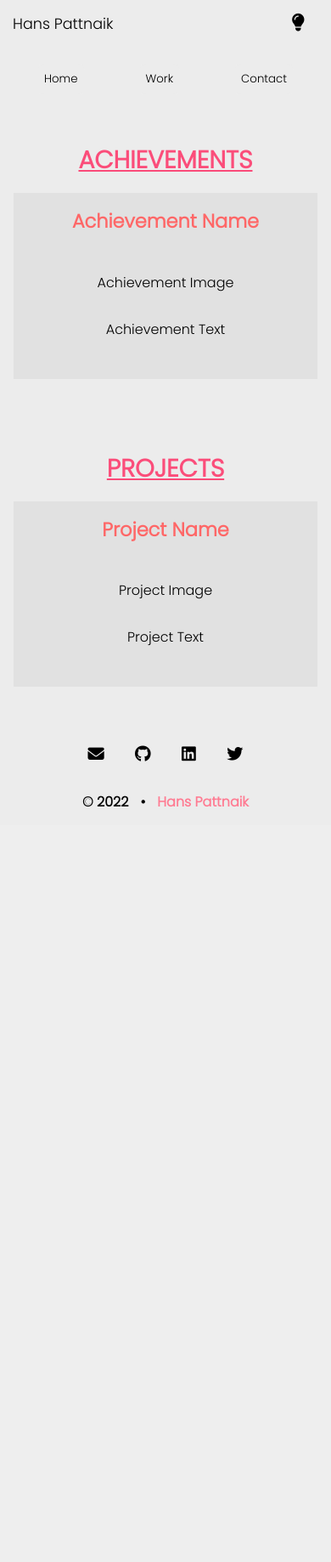
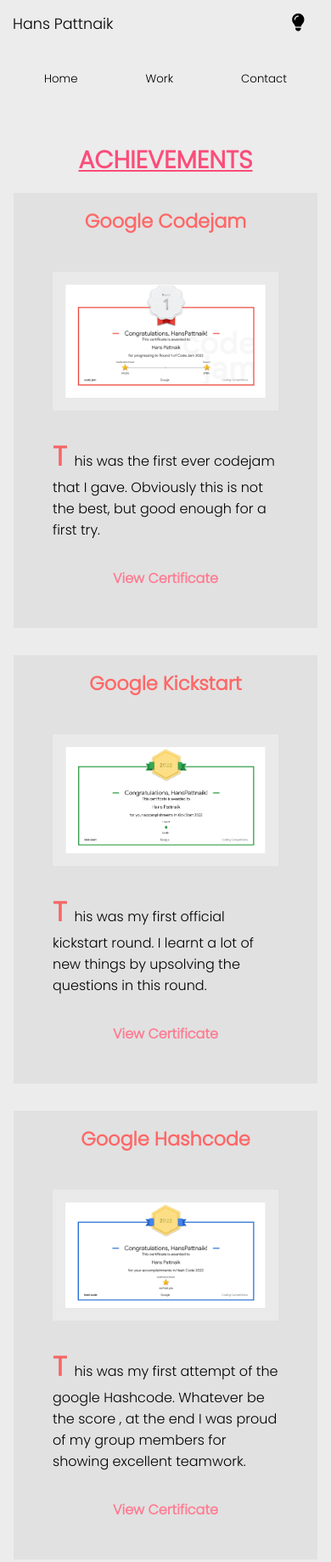
Before and after one commit to HANS-2002/HANS-2002.github.io, a plain HTML site: page work.html in a window 390 px wide. Shown: the top 1838 px of the page at 85% size. Before the commit the page ends 971 px from the top, so only its background shows below. Drawn offline with Linux system fonts and the light colour scheme.

Commit message:
work update
Added some projects and achievements in the work page.

```diff
--- a/assets/styles/work.css
+++ b/assets/styles/work.css
@@ -20,7 +20,7 @@
     padding: 1rem;
 }
 
-.main .workBox .workName, .workDescription, .workImage, .workText{
+.main .workBox .workName, .workDescription, .workImage, .workText, p{
     background: transparent;
 }
 
@@ -29,12 +29,37 @@
     font-weight: 900;
     font-size: 1.4rem;
     margin-bottom: 0.8rem;
+    padding-left: 1.2rem;
 }
 
 .main .workBox .workDescription{
     display: flex;
     flex-direction: row;
 }
+
+.main .workBox .workDescription .workText p{
+    text-align: left;
+    margin-bottom: 2rem;
+}
+
+.main .workBox .capitalise{
+    font-size: 2rem;
+    background: transparent;
+    font-weight: 900;
+    color: rgba(250, 65, 65, 0.78);
+}
+
+.main .workBox .viewWork{
+    color: #ff7b92;
+    background: transparent;
+    text-decoration: none;
+    font-weight: 600;
+}
+
+/*.main .workBox .workDescription .workImage .workImg{*/
+/*    !*height: 100%;*!*/
+/*    width: 100%;*/
+/*}*/
 
 @media only screen and (max-width: 768px) {
     .main .workBox{
@@ -45,4 +70,8 @@
         display: flex;
         flex-direction: column;
     }
+
+    .main .workBox .workName{
+        padding-left: 0;
+    }
 }
--- a/work.html
+++ b/work.html
@@ -48,14 +48,76 @@
         </h1>
         <div class="col-10 workBox">
             <div class="workName">
-                Achievement Name
+                Google Codejam
             </div>
             <div class="workDescription col-12">
-                <div class="workImage col-5">
-                    Achievement Image
+                <div class="workImage col-7">
+                    <img
+                            src="./assets/achievements/code_jam.png"
+                            alt="code_jam_certificate"
+                            class="col-12"/>
                 </div>
-                <div class="workText col-7">
-                    Achievement Text
+                <div class="workText col-5">
+                    <p>
+                        <span class="capitalise">
+                            T
+                        </span>
+                        his was the first ever codejam that I gave. Obviously this is
+                        not the best, but good enough for a first try.
+                    </p>
+                    <a href="./assets/achievements/code_jam.pdf" class="viewWork" target="_blank">
+                        View Certificate
+                    </a>
+                </div>
+            </div>
+        </div>
+        <div class="col-10 workBox">
+            <div class="workName">
+                Google Kickstart
+            </div>
+            <div class="workDescription col-12">
+                <div class="workImage col-7">
+                    <img
+                            src="./assets/achievements/kickstart.png"
+                            alt="code_jam_certificate"
+                            class="col-12"/>
+                </div>
+                <div class="workText col-5">
+                    <p>
+                        <span class="capitalise">
+                            T
+                        </span>
+                        his was my first official kickstart round. I learnt a lot of new
+                        things by upsolving the questions in this round.
+                    </p>
+                    <a href="./assets/achievements/kickstart.pdf" class="viewWork" target="_blank">
+                        View Certificate
+                    </a>
+                </div>
+            </div>
+        </div>
+        <div class="col-10 workBox">
+            <div class="workName">
+                Google Hashcode
+            </div>
+            <div class="workDescription col-12">
+                <div class="workImage col-7">
+                    <img
+                            src="./assets/achievements/hash_code.png"
+                            alt="code_jam_certificate"
+                            class="col-12"/>
+                </div>
+                <div class="workText col-5">
+                    <p>
+                        <span class="capitalise">
+                            T
+                        </span>
+                        his was my first attempt of the google Hashcode. Whatever be the score
+                        , at the end I was proud of my group members for showing excellent teamwork.
+                    </p>
+                    <a href="./assets/achievements/hash_code.pdf" class="viewWork" target="_blank">
+                        View Certificate
+                    </a>
                 </div>
             </div>
         </div>
@@ -67,14 +129,54 @@
         </h1>
         <div class="col-10 workBox">
             <div class="workName">
-                Project Name
+                SFML Snake Game
             </div>
             <div class="workDescription col-12">
-                <div class="workImage col-5">
-                    Project Image
+                <div class="workImage col-7">
+                    <img
+                            src="./assets/achievements/hash_code.png"
+                            alt="code_jam_certificate"
+                            class="col-12"/>
                 </div>
-                <div class="workText col-7">
-                    Project Text
+                <div class="workText col-5">
+                    <p>
+                        <span class="capitalise">
+                            M
+                        </span>
+                        y first try at using the SFML Library to render 2D stuff (basically
+                        reinventing "Snake" game) in C++.
+                        Learned many concepts of game design like timed updates, making sprites,
+                        positioning and rendering them.
+                    </p>
+                    <a href="https://github.com/HANS-2002/Snake-SFML" class="viewWork" target="_blank">
+                        View Project On Github
+                    </a>
+                </div>
+            </div>
+        </div>
+        <div class="col-10 workBox">
+            <div class="workName">
+                SFML TIC TAC TOE Game
+            </div>
+            <div class="workDescription col-12">
+                <div class="workImage col-7">
+                    <img
+                            src="./assets/achievements/hash_code.png"
+                            alt="code_jam_certificate"
+                            class="col-12"/>
+                </div>
+                <div class="workText col-5">
+                    <p>
+                        <span class="capitalise">
+                            A
+                        </span>
+                        successful attempt to remake the old school TIC TAC TOE with
+                        my touch. Learnt a ton, including stuff like efficient variable
+                        management and game states.
+                    </p>
+                    <a href="https://github.com/HANS-2002/TIC-TAC-TOE-SFML" class="viewWork" target="_blank">
+                        View Project On Github
+                    </a>
                 </div>
             </div>
         </div>
```
Also changed, not shown: assets/achievements/code_jam.png (added), assets/achievements/hash_code.png (added), assets/achievements/kickstart.png (added), 3 other files.
